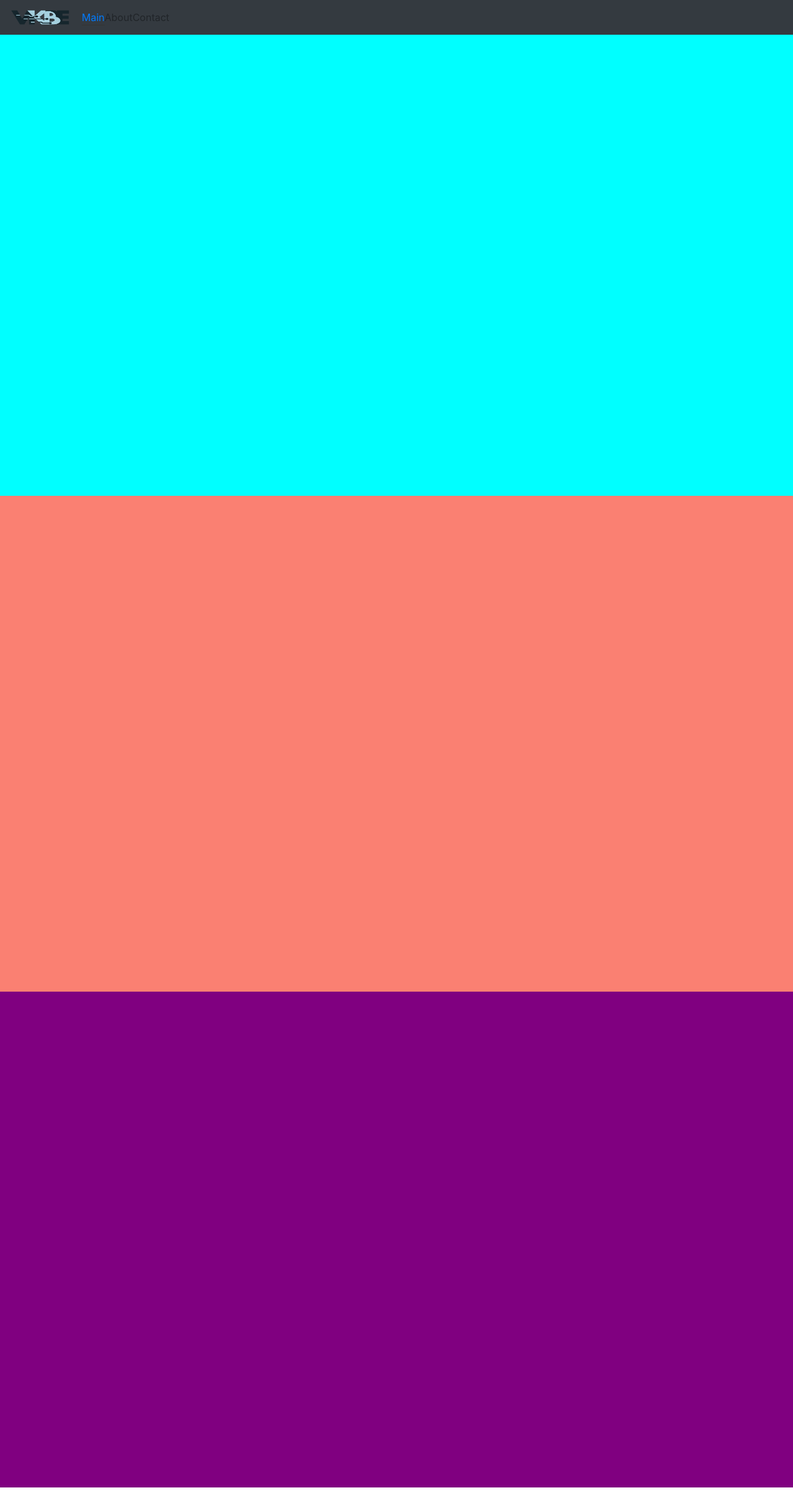
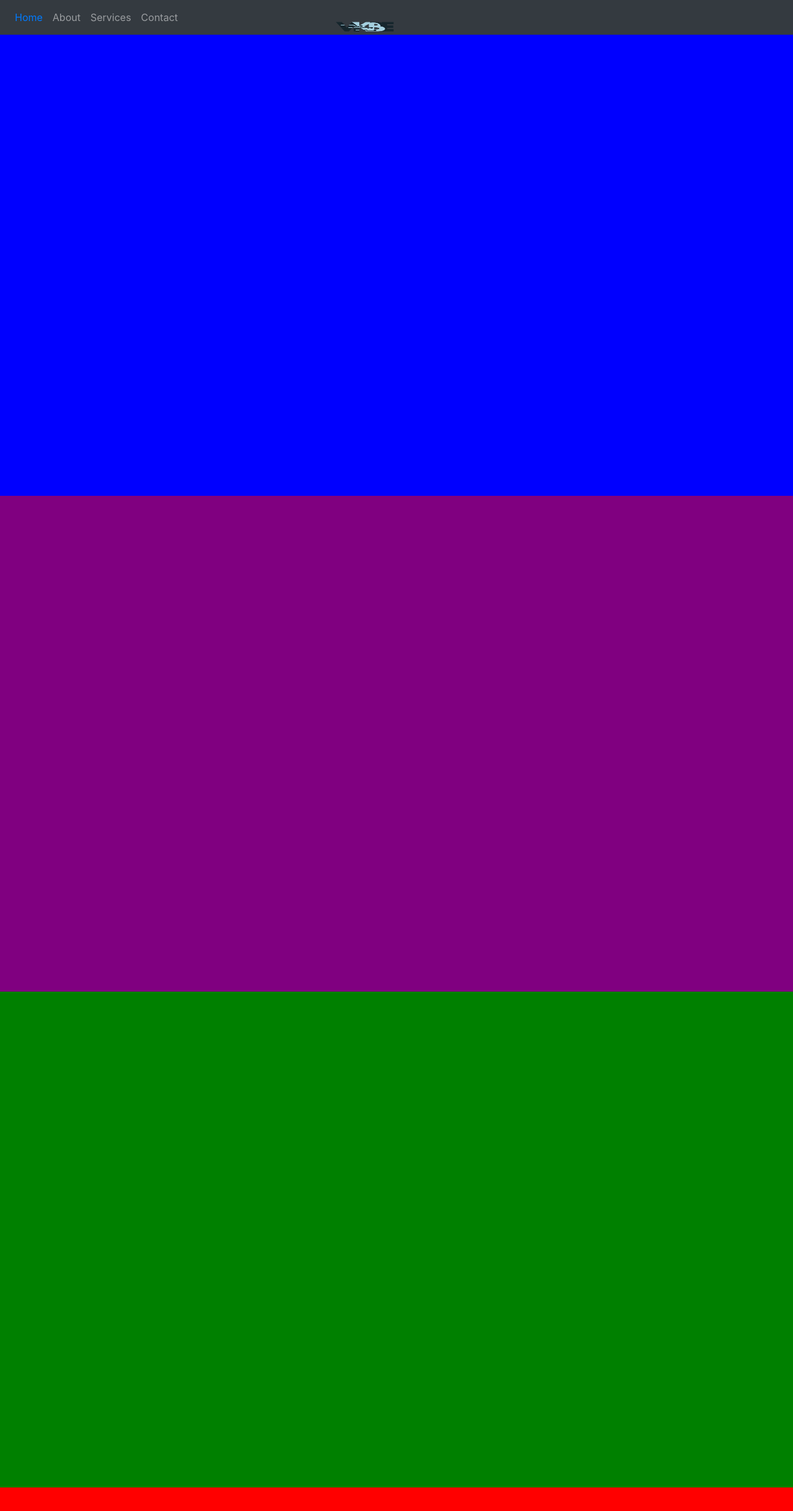
Before and after one commit to ddhoang21/VKBE-Consulting, a React (Create React App) app: page / in a window 1280 px wide. Shown: the top 2438 px of the page at 62% size. Before the commit the page ends 2400 px from the top, so only its background shows below. Built offline with nearby package versions, Linux system fonts and the light colour scheme.

Commit message:
centered logo

```diff
--- a/src/App.css
+++ b/src/App.css
@@ -1,14 +1,19 @@
 .main-section {
   height: 100vh;
-  background-color: aqua;
+  background-color: blue;
 }
 
 .about-section {
   height: 100vh;
-  background-color: salmon;
+  background-color: purple;
 }
 
 .contact-section {
   height: 100vh;
-  background-color: purple;
+  background-color: red;
 }
+
+.services-section {
+  height: 100vh;
+  background-color: green;
+}
--- a/src/App.js
+++ b/src/App.js
@@ -3,6 +3,7 @@ import "./App.css";
 import Navbar from "./components/Navbar/index";
 import Main from "./sections/Main";
 import About from "./sections/About";
+import Services from "./sections/Services";
 import Contact from "./sections/Contact";
 import 'bootstrap/dist/css/bootstrap.min.css';
 
@@ -13,6 +14,7 @@ class App extends Component {
         <Navbar />
         <Main />
         <About />
+        <Services />
         <Contact />
       </div>
     );
--- a/src/components/Navbar/index.js
+++ b/src/components/Navbar/index.js
@@ -1,5 +1,6 @@
 import React, { Component } from "react";
 import Navbar from "react-bootstrap/Navbar";
+import Nav from "react-bootstrap/Nav";
 import { Link } from "react-scroll";
 import Logo from "../../img/logo/vkbe-finallogo-02.png";
 import './style.css';
@@ -13,15 +14,8 @@ class NavigationBar extends Component {
   render() {
     return (
       <Navbar fixed="top" bg="dark" variant="dark">
-        <Navbar.Brand>
-          <img
-            alt="logo"
-            src={Logo}
-            width="100"
-            height="30"
-            className="d-inline-block align-top"
-          />{' '}
-        </Navbar.Brand>
+        <Nav className="mr-auto">
+          <Nav.Link>
             <Link
               activeClass="active"
               to="main"
@@ -29,8 +23,10 @@ class NavigationBar extends Component {
               smooth={true}
               offset={0}
               duration= {500}
-          >Main
-        </ Link>
+              >Home
+            </Link>
+          </Nav.Link>
+          <Nav.Link>
             <Link
               activeClass="active"
               to="about"
@@ -39,7 +35,20 @@ class NavigationBar extends Component {
               offset={0}
               duration= {500}
               >About
-        </ Link>
+            </Link>
+          </Nav.Link>
+          <Nav.Link>
+            <Link
+              activeClass="active"
+              to="services"
+              spy={true}
+              smooth={true}
+              offset={0}
+              duration= {500}
+              >Services
+            </Link>
+          </Nav.Link>
+          <Nav.Link>
             <Link
               activeClass="active"
               to="contact"
@@ -48,7 +57,18 @@ class NavigationBar extends Component {
               offset={0}
               duration= {500}
               >Contact
-        </ Link>
+            </Link>
+          </Nav.Link>
+        </Nav>
+        <Navbar.Brand>
+          <img
+            alt="logo"
+            src={Logo}
+            width="100"
+            height="30"
+            className="navbar-brand"
+          />{' '}
+        </Navbar.Brand>
       </Navbar>
     )
   }
--- a/src/components/Navbar/style.css
+++ b/src/components/Navbar/style.css
@@ -1,21 +1,9 @@
 .navbar {
-    position: fixed;
-    top: 0;
-    width: 100%;
-  }
-
-  .navbar ul {
-    list-style: none;
-    text-align: right;
-  }
-
-  .navbar ul li {
-    color: white;
-    font-size: 2em;
-    padding-right: 20px;
-    display: inline;
-  }
-
-  .navbar > .active {
-    border-bottom: 1px solid #333;
-  }
+    position: relative;
+}
+.navbar-brand {
+    position: absolute;
+    left: 50%;
+    margin-left: -50px !important;  /* 50% of your logo width */
+    display: block;
+}
--- /dev/null
+++ b/src/sections/Services.js
@@ -0,0 +1,10 @@
+import React, { Component } from "react";
+
+class Services extends Component {
+    state = {};
+    render() {
+        return <div className="services-section" id="services"/>;
+    }
+}
+
+export default Services;
```
Lines whose indentation alone changed are shown as unchanged.
